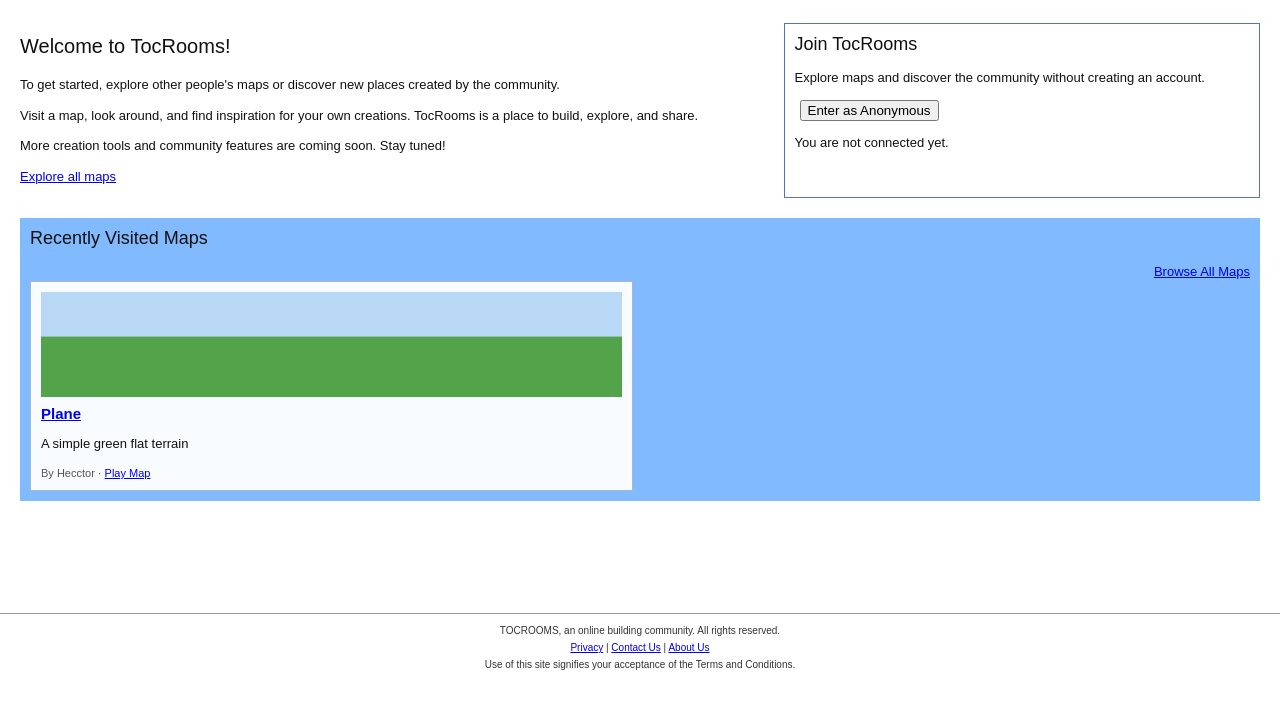
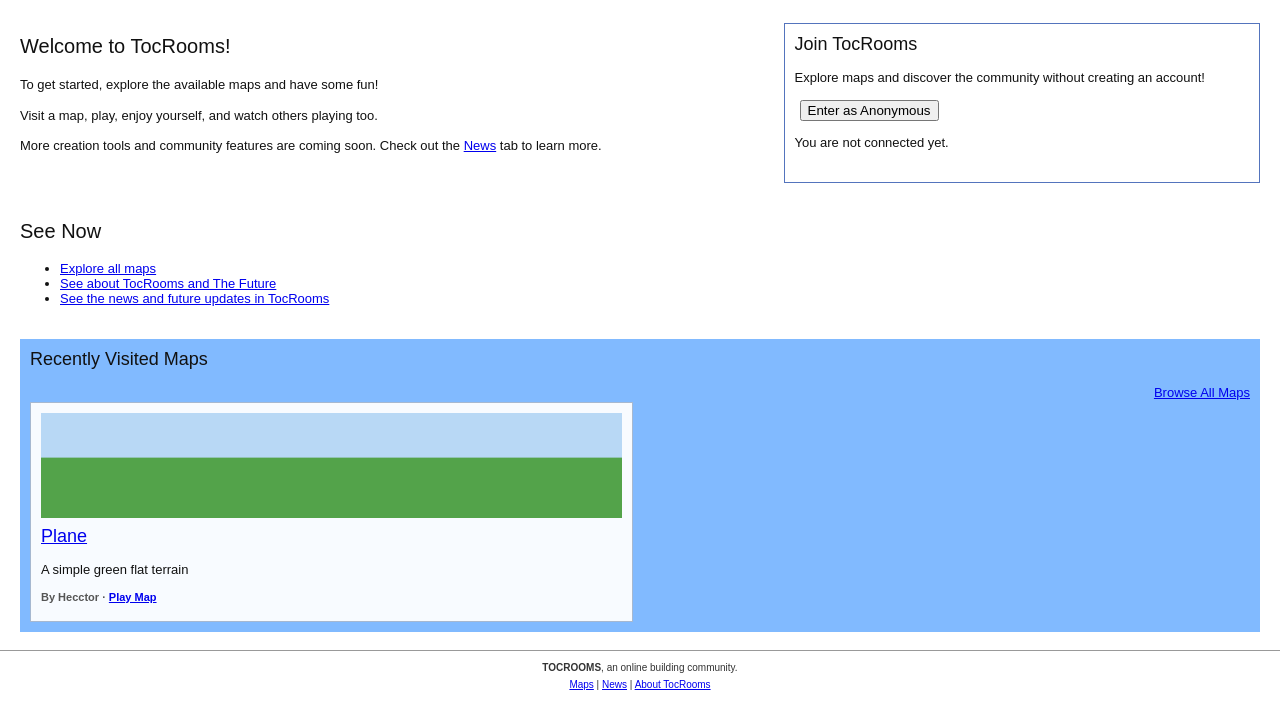
Before and after one commit to heitordecarvalhopessoa-debug/TocRooms, a plain HTML site: page index.html in a window 1280 px wide. Shown: the part 113-820 px from the top of the page. Drawn offline with Linux system fonts and the light colour scheme.

Commit message:
Add files via upload

```diff
--- a/index.html
+++ b/index.html
@@ -11,12 +11,13 @@
 <body>
     <div class="site">
         <div class="header">
-            <div class="brand-art">TocRooms</div>
+            <div class="brand-art">TocRooms<small>BETA 1</small></div>
         </div>
 
         <nav class="nav">
             <a href="index.html">Home</a>
             <a href="src/pages/maps.html">Maps</a>
+            <a href="src/pages/customize.html">Customize</a>
             <a href="src/pages/news.html">News</a>
             <a href="src/pages/info.html">Info</a>
         </nav>
@@ -26,21 +27,15 @@
                 <section>
                     <h1>Welcome to TocRooms!</h1>
                     <p>
-                        To get started, explore other people's maps
-                        or discover new places created by the community.
+                        To get started, explore the available maps and have some fun!
                     </p>
                     <p>
-                        Visit a map, look around, and find inspiration
-                        for your own creations. TocRooms is a place
-                        to build, explore, and share.
+                        Visit a map, play, enjoy yourself, and watch others
+                        playing too.
                     </p>
                     <p>
                         More creation tools and community features
-                        are coming soon. Stay tuned!
-                    </p>
-
-                    <p>
-                        <a href="src/pages/maps.html">Explore all maps</a>
+                        are coming soon. Check out the <a href="src/pages/news.html">News</a> tab to learn more.
                     </p>
                 </section>
 
@@ -48,11 +43,11 @@
                     <h2>Join TocRooms</h2>
                     <p>
                         Explore maps and discover the community
-                        without creating an account.
+                        without creating an account!
                     </p>
 
                     <button id="anonymousButton" type="button">
-                        Enter as Anonymous
+                        Enter
                     </button>
                     <button id="logoutAnonymousButton" type="button" style="display: none;">
                         Leave
@@ -62,6 +57,17 @@
                         You are not connected yet.
                     </p>
                 </aside>
+
+                <section>
+                    <h1>See Now</h1>
+                    <nav aria-label="TocRooms Navigation">
+                    <ul>
+                        <li><a href="src/pages/maps.html">Explore all maps</a></li>
+                        <li><a href="src/pages/info.html">See about TocRooms and The Future</a></li>
+                        <li><a href="src/pages/news.html">See the news and future updates in TocRooms</a></li>
+                    </ul>
+                    </nav>
+                </section>
             </div>
 
             <section class="panel recent">
@@ -72,21 +78,20 @@
                 <div class="card-grid">
                     <div class="place-card">
                         <div class="place-preview"></div>
-                        <h3><a href="maps/plane.html">Plane</a></h3>
+                        <h2><a href="maps/plane.html">Plane</a></h2>
                         <p>A simple green flat terrain</p>
-                        <span class="meta">By Hecctor · <a href="maps/plane.html">Play Map</a></span>
+                        <h3 class="meta">By Hecctor · <a href="src/pages/basemaps/plane.html">Play Map</a></h3>
                     </div>
                 </div>
             </section>
         </main>
         <footer>
-            TOCROOMS, an online building community. All rights reserved.
+            <b>TOCROOMS</b>, an online building community.
             <br>
-            <a href="src/pages/info.html">Privacy</a> |
-            <a href="src/pages/info.html">Contact Us</a> |
-            <a href="src/pages/info.html">About Us</a>
+            <a href="maps.html">Maps</a> |
+            <a href="news.html">News</a> |
+            <a href="info.html">About TocRooms</a>
             <br>
-            Use of this site signifies your acceptance of the Terms and Conditions.
         </footer>
 
     </div>
```
